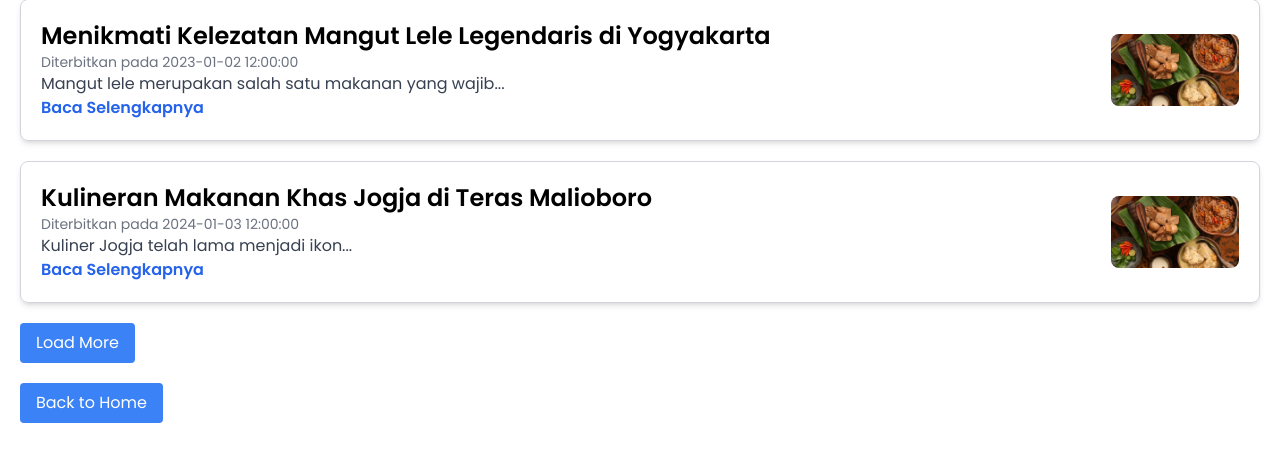
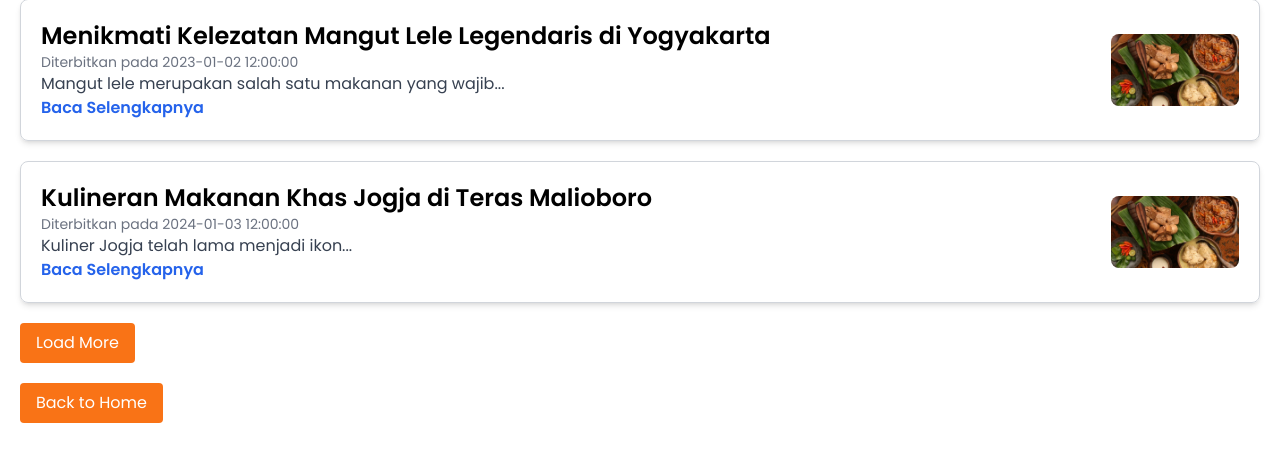
Before and after one commit to yummyogya/yummyogya, a Django app: page /article/ in a window 1280 px wide. Shown: the part 343-806 px from the top of the page. Run offline with Django 5.2, Linux system fonts and the light colour scheme; some libraries are stand-ins or nearby versions.

Commit message:
update : new button color on article

```diff
--- a/article/templates/article_list.html
+++ b/article/templates/article_list.html
@@ -23,10 +23,10 @@
         {% endfor %}
     </div>
     {% if page_obj.has_next %}
-    <button id="load-more" class="mt-5 mb-5 px-4 py-2 bg-blue-500 text-white rounded hover:bg-blue-600 transition duration-300" data-page="2">Load More</button>
+    <button id="load-more" class="mt-5 mb-5 px-4 py-2 bg-orange-500 text-white rounded hover:bg-orange-600 transition duration-300" data-page="2">Load More</button>
     {% endif %}
     <br>
-    <a href="{% url 'main:show_main' %}" class="mb-5 inline-block px-4 py-2 bg-blue-500 text-white rounded hover:bg-blue-600 transition duration-300">Back to Home</a>
+    <a href="{% url 'main:show_main' %}" class="mb-5 inline-block px-4 py-2 bg-orange-500 text-white rounded hover:bg-orange-600 transition duration-300">Back to Home</a>
 </div>
 
 <script>
```
